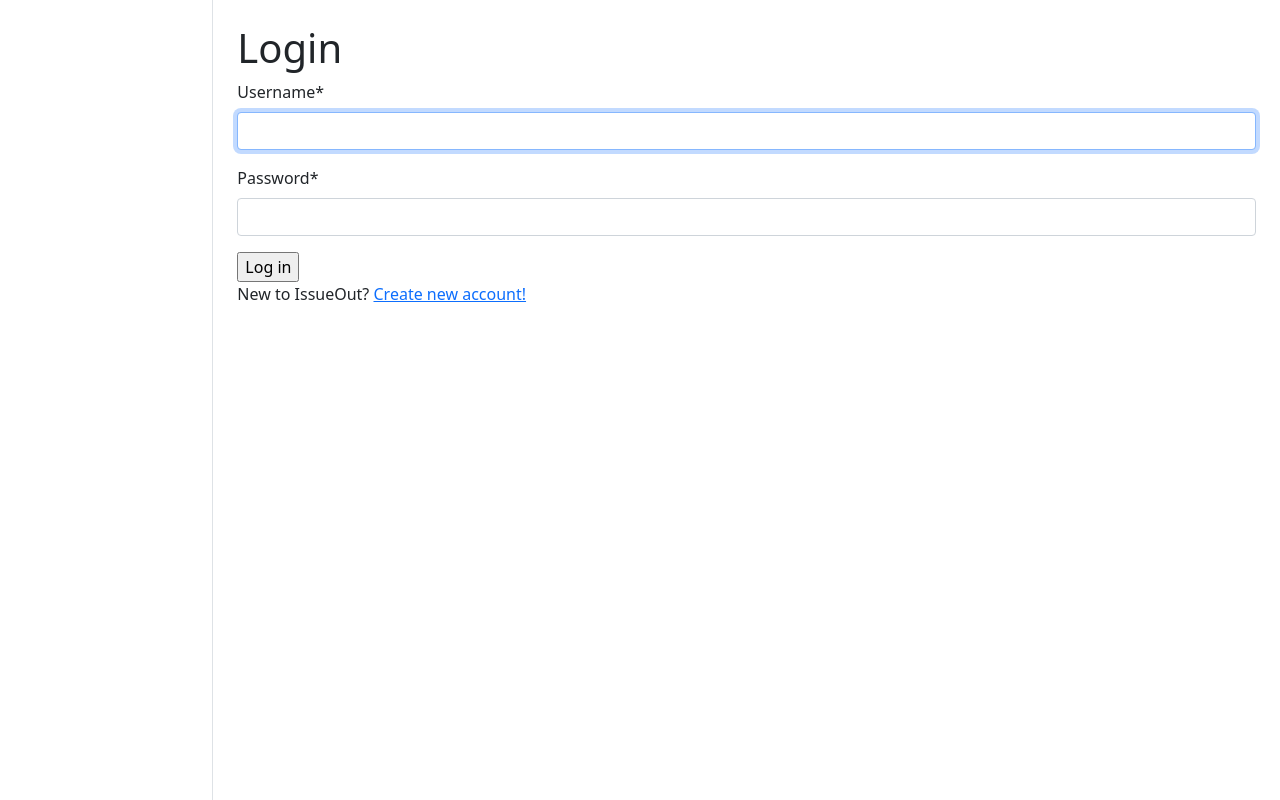
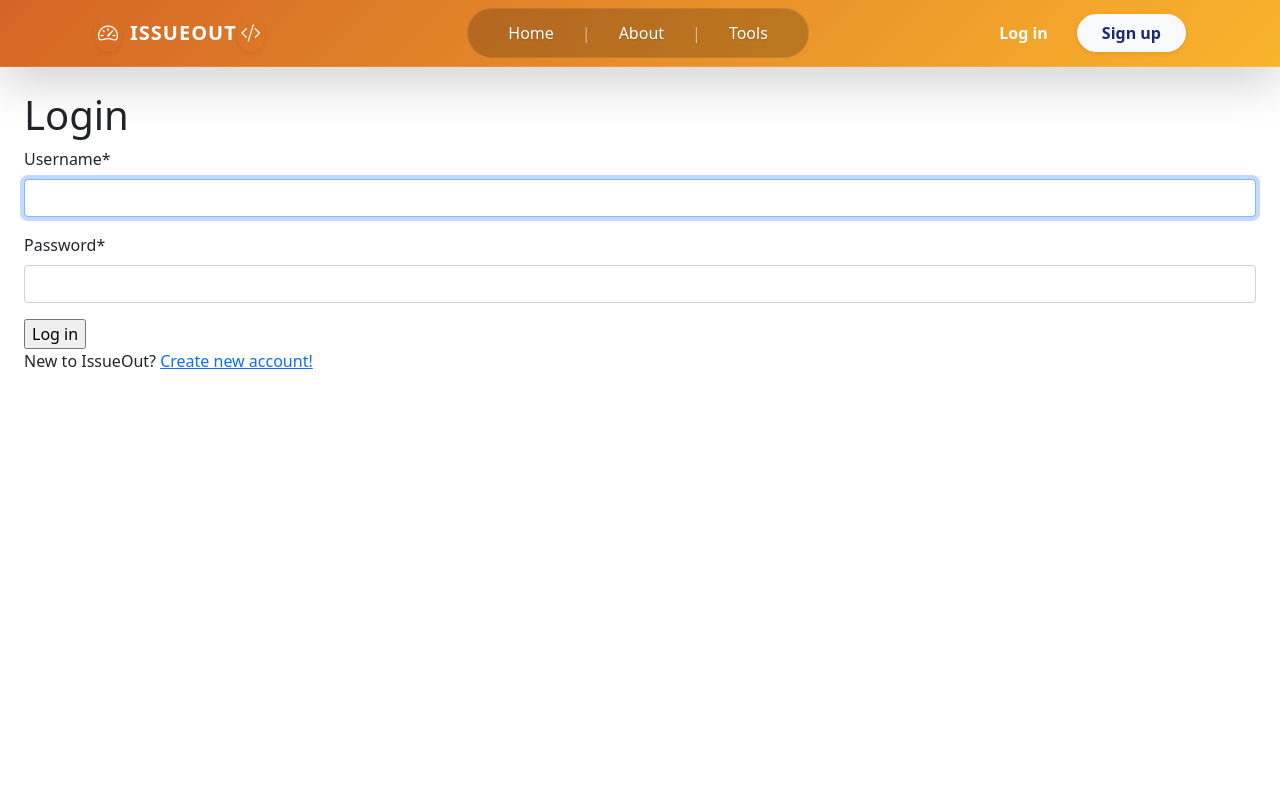
Before and after one commit to leemonch1k-space/TasksManager, a Django app: page /accounts/login/ in a window 1280 px wide. Run offline with Django 5.2, Linux system fonts and the light colour scheme; some libraries are stand-ins or nearby versions.

Commit message:
Feat: Replace unstyled sidebar with a responsive navigation bar
The previous landing page used a basic sidebar that lacked proper styling and failed to provide an intuitive user experience. This made it difficult for users to access secondary links and documentation sections, as the navigation felt cluttered and visually inconsistent with the overall brand.

Implement a new responsive navbar to improve navigation and visual appeal:
- Replace the existing unstyled sidebar with a top-mounted navigation bar
- Structure navigation links to provide clear access to landing page categories
- Apply modern design principles to ensure a professional first impression
- Optimize the layout for both desktop and mobile viewports

This change provides a more pleasant and conventional user interface compared to the previous sidebar-based navigation.

```diff
--- a/static/css/style.css
+++ b/static/css/style.css
@@ -61,3 +61,59 @@
     filter: brightness(0.95);
     transform: translateY(-1px);
 }
+
+.navbar .nav-link {
+  transition: opacity 0.2s ease;
+}
+
+.navbar .nav-link:hover {
+  opacity: 0.85;
+}
+
+@keyframes gradient-animation {
+    0% { background-position: 0% 50%; }
+    50% { background-position: 100% 50%; }
+    100% { background-position: 0% 50%; }
+}
+
+.navbar-animated {
+    background: linear-gradient(135deg, #1a2a6c, #b21f1f, #fdbb2d);
+    background-size: 400% 400%;
+    animation: gradient-animation 15s ease infinite;
+    border-bottom: 1px solid rgba(255,255,255,0.1);
+}
+
+.nav-central-pills {
+    background-color: rgba(0, 0, 0, 0.2);
+    backdrop-filter: blur(15px);
+    border: 1px solid rgba(255, 255, 255, 0.1);
+}
+
+.nav-link-custom {
+    position: relative;
+    font-weight: 500;
+    color: #ffffff !important;
+    text-shadow: 0 1px 2px rgba(0, 0, 0, 0.2);
+    transition: all 0.3s ease;
+}
+
+.nav-link-custom::after {
+    content: '';
+    position: absolute;
+    width: 0;
+    height: 2px;
+    bottom: 0;
+    left: 50%;
+    background-color: #fff;
+    transition: all 0.3s ease;
+    transform: translateX(-50%);
+}
+
+.nav-link-custom:hover::after {
+    width: 70%;
+}
+
+.nav-link-custom:hover {
+    opacity: 1;
+    transform: translateY(-1px);
+}
--- a/task/urls.py
+++ b/task/urls.py
@@ -8,6 +8,7 @@
     TaskDeleteView,
     TaskListSearchView,
     TaskToggleStatusView,
+    UserTasksPerformance,
 )
 
 urlpatterns = [
@@ -18,6 +19,7 @@
     path("tasks/create/", TaskCreateView.as_view(), name="task-create"),
     path("tasks/<int:pk>/update/", TaskUpdateView.as_view(), name="task-update"),
     path("tasks/<int:pk>/delete/", TaskDeleteView.as_view(), name="task-delete"),
+    path("performance", UserTasksPerformance.as_view(), name="performance"),
 ]
 
 app_name = "task"
--- a/task/views.py
+++ b/task/views.py
@@ -134,3 +134,6 @@
         response = HttpResponse("")
         response["HX-Redirect"] = self.get_success_url()
         return response
+
+class UserTasksPerformance(LoginRequiredMixin, NextUrlMixin, generic.TemplateView):
+    template_name = "task/performance.html"
--- a/templates/base.html
+++ b/templates/base.html
@@ -23,22 +23,36 @@
 </head>
 <body>
 <div class="container-fluid h-100">
-  <div class="row h-100">
-    <div class="col-sm-2  h-100 border-end bg-white">
+  {% if user.is_authenticated %}
 
-      {% block slider %}
-        {% include "includes/sidebar.html" %}
-      {% endblock %}
+    <div class="row h-100">
+      <div class="col-sm-2 h-100 border-end bg-white p-0">
+        {% block sidebar %}
+          {% include "includes/sidebar.html" %}
+        {% endblock %}
+      </div>
+      <div class="col-sm-10 h-100 d-flex flex-column p-4" id="global_wrapper">
+        {% block content %}{% endblock %}
+      </div>
+    </div>
 
+  {% else %}
+
+    <div class="row">
+        <div class="col-12 p-0">
+            {% block navbar %}
+                {% include "includes/sidebar.html" %}
+            {% endblock %}
+        </div>
     </div>
-    <div class="col-sm-10 h-100 d-flex flex-column p-4" id="global_wrapper">
+    <div class="row">
+        <div class="col-12 p-4" id="global_wrapper">
+            {% block guest_content %}
+            {% endblock %}
+        </div>
+    </div>
 
-      {% block content %}{% endblock %}
-    </div>
-  </div>
+  {% endif %}
 </div>
-
-{% block scripts %}
-{% endblock %}
 </body>
 </html>
--- a/templates/includes/sidebar.html
+++ b/templates/includes/sidebar.html
@@ -1,16 +1,57 @@
 {% load static %}
 {% if not user.is_authenticated %}
-  <ul class="sidebar-nav list-group">
-    <li class="list-group-item"><a href="{% url 'landing:main-page' %}">Home</a></li>
-    <li class="list-group-item"><a href="#">About</a></li>
-    <li class="list-group-item"><a href="#">Tools</a></li>
-    <li class="list-group-item"><a href="{% url 'login' %}">My work-space</a></li>
-  </ul>
+  <nav class="navbar navbar-expand-lg navbar-dark shadow-lg sticky-top navbar-animated">
+    <div class="container">
+      <a class="navbar-brand d-flex align-items-center" href="{% url 'landing:main-page' %}">
+       <i class="bi bi-speedometer2 me-2 p-1 rounded-circle shadow-sm"></i>
+
+        <span class="fw-bold tracking-tight text-uppercase user-select-none" style="letter-spacing: 1px;">IssueOut</span>
+        <i class="bi bi-code-slash me-2 p-1 rounded-circle shadow-sm"></i>
+      </a>
+
+      <button class="navbar-toggler border-0" type="button" data-bs-toggle="collapse" data-bs-target="#navbarNav">
+        <span class="navbar-toggler-icon"></span>
+      </button>
+
+      <div class="collapse navbar-collapse" id="navbarNav">
+        <ul class="navbar-nav mx-auto nav-central-pills rounded-pill px-4 py-1 user-select-none">
+          <li class="nav-item">
+            <a class="nav-link nav-link-custom px-3" href="{% url 'landing:main-page' %}">Home</a>
+          </li>
+          <li class="nav-item px-1 d-none d-lg-block">
+            <span class="nav-link text-white-50 user-select-none">|</span>
+          </li>
+          <li class="nav-item">
+            <a class="nav-link nav-link-custom px-3" href="#">About</a>
+          </li>
+          <li class="nav-item px-1 d-none d-lg-block">
+            <span class="nav-link text-white-50 user-select-none">|</span>
+          </li>
+          <li class="nav-item">
+            <a class="nav-link nav-link-custom px-3" href="#">Tools</a>
+          </li>
+        </ul>
+
+        <div class="d-flex align-items-center mt-3 mt-lg-0">
+          <a href="{% url 'login' %}" class="btn btn-link text-white text-decoration-none fw-bold me-3">Log in</a>
+          <a href="{% url 'registration' %}" class="btn btn-light rounded-pill px-4 shadow-sm fw-bold"
+             style="color: #1a2a6c;">Sign up</a>
+        </div>
+      </div>
+    </div>
+  </nav>
+
 {% else %}
+
   <div class="d-flex flex-column flex-shrink-0 p-3 justify-content-center bg-light w-100 h-100" style="width: 280px;">
-    <a href="/" class="d-flex align-items-center link-dark text-decoration-none">
-      <span class="fs-4">My work-space</span>
-    </a>
+
+
+    <div class="text-center w-100 mb-4"><a href="{% url 'task:home' %}" class="d-inline-block"> <img
+        src="{% static 'icons/logo.svg' %}"
+        alt="My work-space"
+        class="rounded-pill shadow-lg bg-body pe-4"
+        style="max-width: 100%; height: auto; padding-right: 0;"> </a>
+    </div>
     <hr>
     <ul class="nav nav-pills flex-column mb-auto">
       <li class="nav-item">
@@ -29,29 +70,13 @@
         </a>
       </li>
       <li>
-        <a href="#" class="nav-link link-dark">
-          <svg class="bi me-2" width="16" height="16">
-            <use xlink:href="#table"></use>
-          </svg>
-          Orders
+        <a href="{% url 'task:performance' %}"
+           class="nav-link {% if request.resolver_match.url_name == 'performance' %}active{% else %}link-dark{% endif %}">
+          <i class="bi bi-bar-chart-line"></i>
+          Performance
         </a>
       </li>
-      <li>
-        <a href="#" class="nav-link link-dark">
-          <svg class="bi me-2" width="16" height="16">
-            <use xlink:href="#grid"></use>
-          </svg>
-          Products
-        </a>
-      </li>
-      <li>
-        <a href="#" class="nav-link link-dark">
-          <svg class="bi me-2" width="16" height="16">
-            <use xlink:href="#people-circle"></use>
-          </svg>
-          Customers
-        </a>
-      </li>
+
     </ul>
     <hr>
     <div class="dropdown">
@@ -62,7 +87,6 @@
       </a>
       <ul class="dropdown-menu text-small shadow" aria-labelledby="dropdownUser2">
         <li><a class="dropdown-item" href="#">Settings</a></li>
-        <li><a class="dropdown-item" href="#">Performance</a></li>
         <li>
           <hr class="dropdown-divider">
         </li>
--- a/templates/registration/login.html
+++ b/templates/registration/login.html
@@ -4,10 +4,7 @@
   Log in
 {% endblock %}
 
-{% block slider %}
-{% endblock %}
-
-{% block content %}
+{% block guest_content %}
   <h1>Login</h1>
   {% if messages %}
     <div class="messages">
--- a/templates/registration/registration.html
+++ b/templates/registration/registration.html
@@ -2,7 +2,7 @@
 {% load crispy_forms_filters %}
 {% block slider %}
 {% endblock %}
-{% block content %}
+{% block guest_content %}
   <h1>Registration</h1>
   {% if messages %}
     <div class="messages">
```
Also changed, not shown: templates/task/performance.html (added, +8 -0 lines), static/icons/logo.svg (added).
